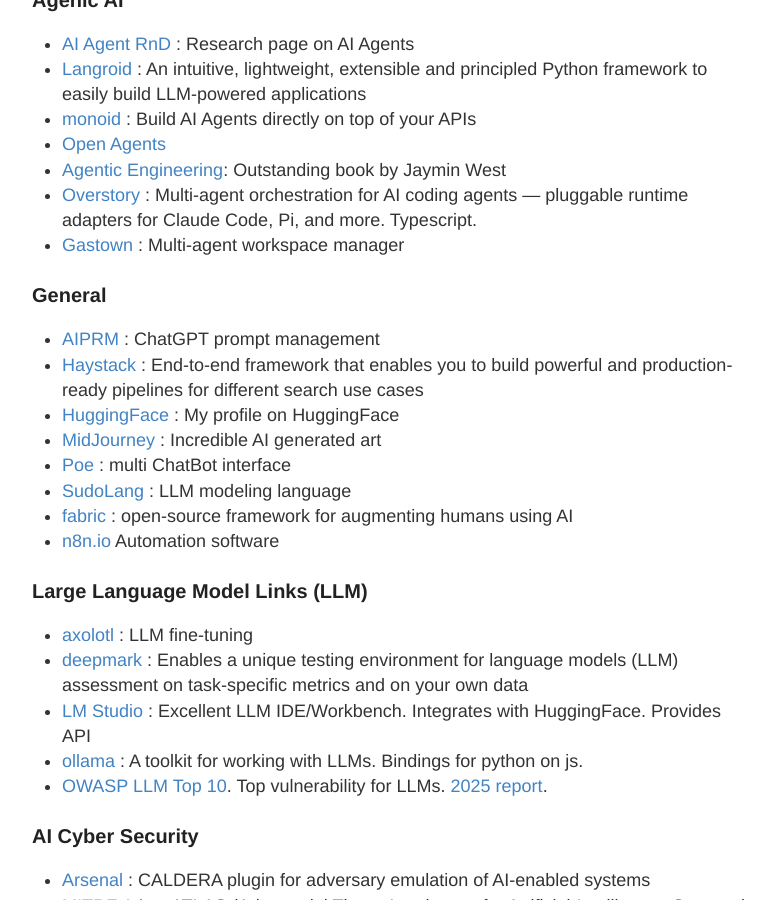
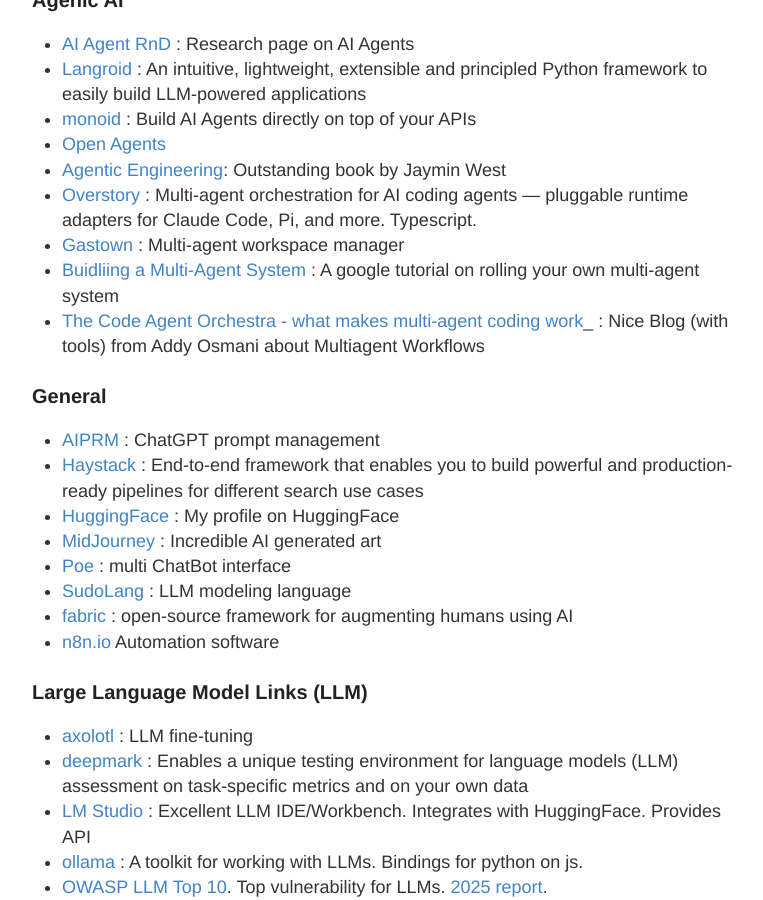
Before and after one commit to stevehenderson/stevehenderson.github.io, a Jekyll site: the page built from links.md, in a window 1280 px wide and 900 px high, scrolled down 560 px. Shown: the whole window, without its empty margins (248-1011 px from the left). Built offline with Jekyll 4.4.1, drawn with Linux system fonts in a browser that asks for light colours.

Commit message:
Add new resources for multi-agent systems
Added links to resources on multi-agent systems and workflows.

```diff
--- a/links.md
+++ b/links.md
@@ -22,6 +22,8 @@
    * [Agentic Engineering](https://www.jayminwest.com/agentic-engineering-book):  Outstanding book by Jaymin West
    * [Overstory](https://github.com/jayminwest/overstory) : Multi-agent orchestration for AI coding agents — pluggable runtime adapters for Claude Code, Pi, and more.  Typescript.
    * [Gastown](https://github.com/gastownhall/gastown) : Multi-agent workspace manager
+   * [Buidliing a Multi-Agent System](https://codelabs.developers.google.com/codelabs/production-ready-ai-roadshow/1-building-a-multi-agent-system/building-a-multi-agent-system#0) :  A google tutorial on rolling your own multi-agent system
+   * [The Code Agent Orchestra - what makes multi-agent coding work](https://addyosmani.com/blog/code-agent-orchestra/)_ : Nice Blog (with tools) from Addy Osmani about Multiagent Workflows
 
 ### General
    * [AIPRM](https://www.aiprm.com/) : ChatGPT prompt management
```
